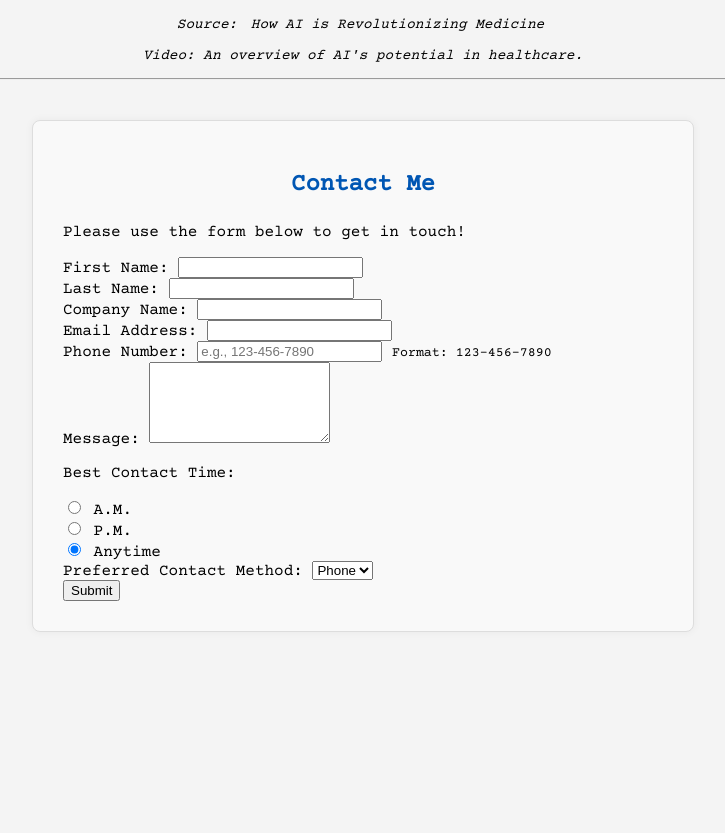
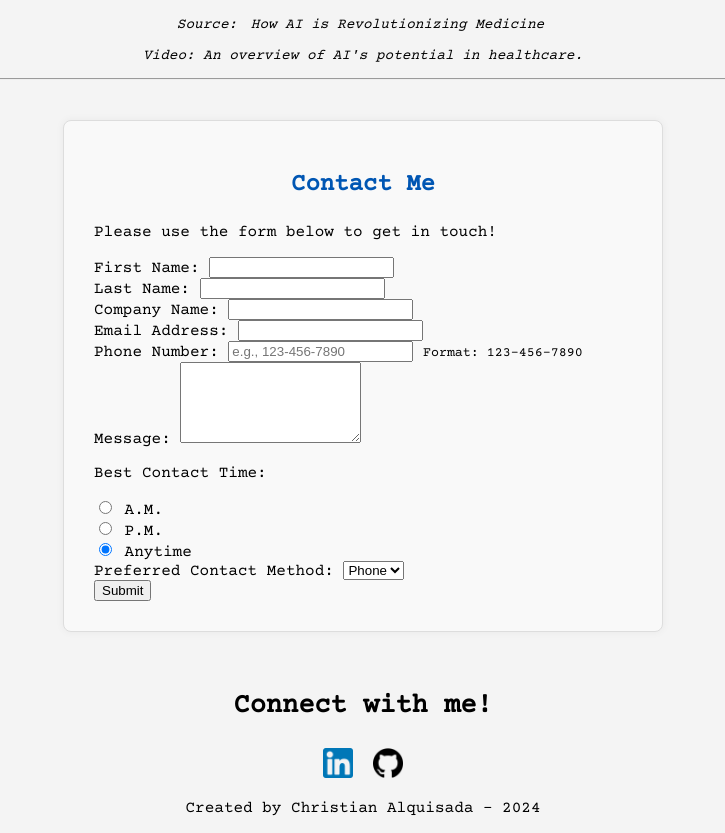
Before and after one commit to calquisada/christian-alquisada-portfolio, a plain HTML site: page career-goals.html in a window 1280 px wide. Shown: the part 1530-2363 px from the top of the page, without its empty margins (277-1002 px from the left). Before the commit the page ends 2194 px from the top, so only its background shows below. Drawn offline with nearby package versions, Linux system fonts and the light colour scheme.

Commit message:
finished career goals section and added universal selector and list style properties styling

```diff
--- a/career-goals.html
+++ b/career-goals.html
@@ -113,3 +113,13 @@
 
         </section>
     </main>
+        <footer class="footer">
+        <h3 id="connectheader">Connect with me!</h3>
+        <div>
+            <a href="https://www.linkedin.com/in/christian-alquisada/"><img id="linkedin" src="assets/174857.png" alt="LinkedIn icon"></a>
+            <a href="https://github.com/calquisada"><img id="github" src="assets/25231.png" alt="GitHub icon"></a>
+            <p>Created by Christian Alquisada - 2024</p>
+        </div>
+    </footer>
+</body>
+</html>
--- a/style.css
+++ b/style.css
@@ -1,4 +1,10 @@
 @import url('https://fonts.googleapis.com/css2?family=Courier+Prime&display=swap');
+
+/* Universal selector to normalize spacing across all elements */
+* {
+  box-sizing: border-box;
+}
+
 
 body {
   font-family: "Courier Prime", monospace;
@@ -218,3 +224,9 @@ nav a {
 .emphasize {
   font-style: italic;
 }
+
+ul {
+  list-style-type: square;  /* You can use circle, disc, etc. */
+  list-style-position: inside;
+  padding-left: 20px;
+}
```
